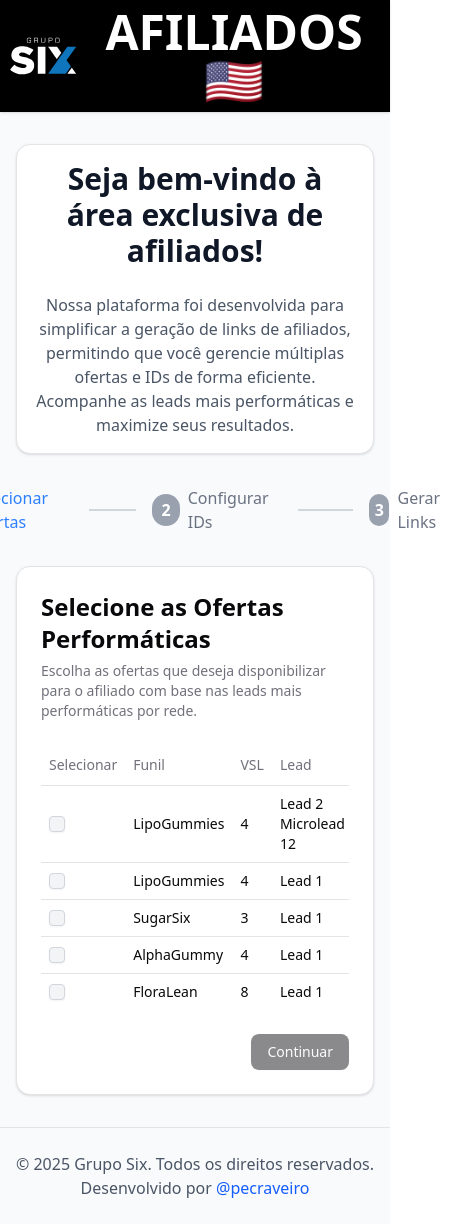
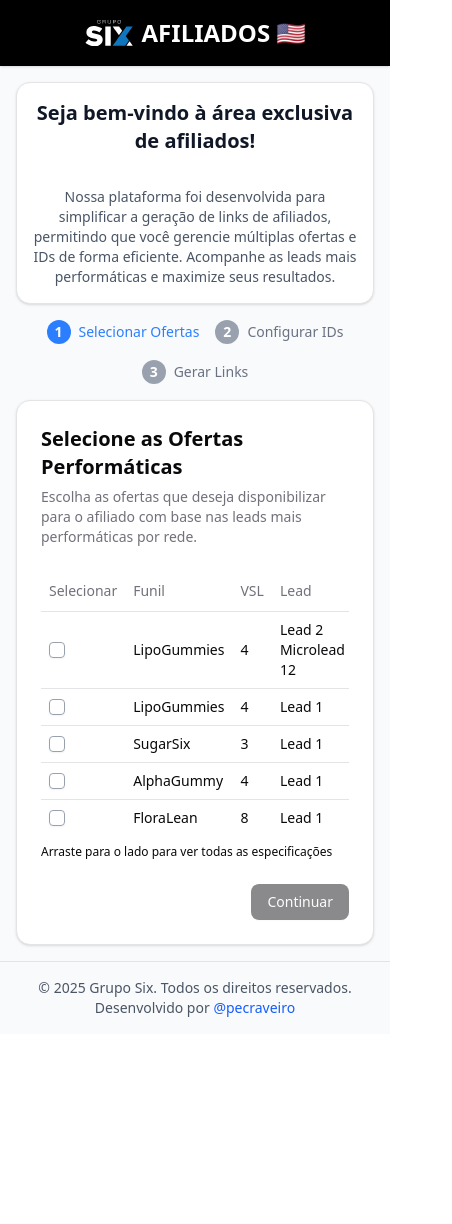
Before and after one commit to ogruposix/affiliates-link-generator, a Next.js app: page / in a window 390 px wide. Shown: the whole page, 452 px wide, since content can reach past the window. After the commit the page ends 1034 px from the top, so only its background shows below. Built offline with nearby package versions, Linux system fonts and the light colour scheme.

Commit message:
feat: Add responsive design and mobile-friendly layout improvements

```diff
--- a/app/page.tsx
+++ b/app/page.tsx
@@ -41,39 +41,37 @@
   const steps = ["Selecionar Ofertas", "Configurar IDs", "Gerar Links"];
 
   return (
-    <div className="w-full max-w-4xl mx-auto m-8">
-      <div className="flex justify-center items-center">
+    <div className="w-full max-w-4xl mx-auto my-4 md:my-8 px-4">
+      <div className="flex flex-wrap md:flex-nowrap justify-center items-center gap-4 md:gap-0">
         {steps.map((step, index) => (
           <div key={index} className="flex items-center">
             <div
               className={`
-              w-8 h-8 rounded-full flex items-center justify-center
-              ${
-                currentStage > index + 1
+              w-6 h-6 md:w-8 md:h-8 rounded-full flex items-center justify-center
+              ${currentStage > index + 1
                   ? "bg-green-500"
                   : currentStage === index + 1
-                  ? "bg-blue-500"
-                  : "bg-gray-400"
-              }
-              text-white font-bold
+                    ? "bg-blue-500"
+                    : "bg-gray-400"
+                }
+              text-white text-sm md:text-base font-bold
             `}
             >
               {index + 1}
             </div>
             <span
               className={`
-              ml-2
-              ${
-                currentStage === index + 1
+              ml-2 text-sm md:text-base
+              ${currentStage === index + 1
                   ? "text-blue-500 font-medium"
                   : "text-gray-500"
-              }
+                }
             `}
             >
               {step}
             </span>
             {index < steps.length - 1 && (
-              <div className="mx-4 h-[2px] w-16 bg-gray-300" />
+              <div className="mx-2 md:mx-4 h-[2px] w-8 md:w-16 bg-gray-300 hidden md:block" />
             )}
           </div>
         ))}
@@ -204,24 +202,24 @@
         return (
           <Card className="max-w-4xl mx-auto">
             <CardHeader>
-              <h2 className="text-2xl font-bold">
+              <h2 className="text-xl md:text-2xl font-bold">
                 Selecione as Ofertas Performáticas
               </h2>
-              <CardDescription>
+              <CardDescription className="text-sm md:text-base">
                 Escolha as ofertas que deseja disponibilizar para o afiliado com
                 base nas leads mais performáticas por rede.
               </CardDescription>
             </CardHeader>
-            <CardContent>
+            <CardContent className="overflow-x-auto">
               <Table>
                 <TableHeader>
                   <TableRow>
                     <TableHead className="w-[50px]">Selecionar</TableHead>
                     <TableHead>Funil</TableHead>
-                    <TableHead>VSL</TableHead>
-                    <TableHead>Lead</TableHead>
+                    <TableHead className="">VSL</TableHead>
+                    <TableHead className="">Lead</TableHead>
                     <TableHead>Rede</TableHead>
-                    <TableHead>Última Atualização</TableHead>
+                    <TableHead className="">Última Atualização</TableHead>
                   </TableRow>
                 </TableHeader>
                 <TableBody>
@@ -229,7 +227,7 @@
                     <TableRow key={oferta.id}>
                       <TableCell>
                         <Checkbox
-                          className="w-4 h-4 text-blue-600 bg-gray-100 border-gray-300 focus:ring-blue-500 dark:focus:ring-blue-600 dark:ring-offset-gray-700 dark:focus:ring-offset-gray-700 focus:ring-2 dark:bg-gray-600 dark:border-gray-500"
+                          className="w-4 h-4 border-gray-400"
                           checked={ofertasSelecionadas.includes(oferta.id)}
                           onCheckedChange={() => handleOfertaSelect(oferta.id)}
                         />
@@ -237,10 +235,10 @@
                       <TableCell className="font-medium">
                         {oferta.funil}
                       </TableCell>
-                      <TableCell>{oferta.vsl}</TableCell>
-                      <TableCell>{oferta.lead}</TableCell>
+                      <TableCell className="">{oferta.vsl}</TableCell>
+                      <TableCell className="">{oferta.lead}</TableCell>
                       <TableCell>{oferta.rede}</TableCell>
-                      <TableCell>
+                      <TableCell className="">
                         {new Date(oferta.ultimaAtualizacao).toLocaleDateString(
                           "pt-BR"
                         )}
@@ -249,6 +247,7 @@
                   ))}
                 </TableBody>
               </Table>
+              <p className="text-xs md:hidden mt-2">Arraste para o lado para ver todas as especificações</p>
             </CardContent>
             <CardFooter className="flex justify-end">
               <Button
@@ -267,18 +266,18 @@
         return (
           <Card className="max-w-2xl mx-auto">
             <CardHeader>
-              <CardTitle className="text-2xl font-bold">
+              <CardTitle className="text-xl md:text-2xl font-bold">
                 Configure os IDs de Afiliado
               </CardTitle>
-              <CardDescription>
+              <CardDescription className="text-sm md:text-base">
                 Digite o ID de afiliado específico para cada funil selecionado.
               </CardDescription>
             </CardHeader>
             <CardContent>
-              <form onSubmit={handleSubmitAfids} className="space-y-6">
+              <form onSubmit={handleSubmitAfids} className="space-y-4 md:space-y-6">
                 {funilsSelecionados.map((funil) => (
                   <div key={funil} className="space-y-2">
-                    <label className="font-medium">
+                    <label className="text-sm md:text-base font-medium">
                       ID de Afiliado para {funil}:
                     </label>
                     <Input
@@ -313,30 +312,28 @@
         return (
           <Card className="max-w-2xl mx-auto">
             <CardHeader>
-              <CardTitle className="text-2xl font-bold">
+              <CardTitle className="text-xl md:text-2xl font-bold">
                 Links Gerados
               </CardTitle>
-              <CardDescription>
+              <CardDescription className="text-sm md:text-base">
                 Seus links de afiliado para as ofertas selecionadas
               </CardDescription>
             </CardHeader>
-            <CardContent className="space-y-6">
+            <CardContent className="space-y-4 md:space-y-6">
               {ofertasSelecionadasDetalhes.map((oferta) => (
                 <div key={oferta.id} className="space-y-2">
-                  <div className="font-bold">
-                    {oferta.funil} - VSL {oferta.vsl} - {oferta.lead} (
-                    {oferta.rede})
+                  <div className="text-sm md:text-base font-bold">
+                    {oferta.funil} - VSL {oferta.vsl} - {oferta.lead} ({oferta.rede})
                   </div>
-                  <div className="bg-slate-100 p-4 rounded-md flex items-center justify-between">
-                    <p className="font-medium text-blue-600 break-all mr-2">
+                  <div className="bg-slate-100 p-2 md:p-4 rounded-md flex flex-col md:flex-row items-start md:items-center justify-between gap-2">
+                    <p className="text-sm font-medium text-blue-600 break-all hiv">
                       https://mitolyn.com/?afid={getAfidForFunil(oferta.funil)}
-                      {/* https://mitolyn.com/{oferta.funil.toLowerCase()}/vsl{oferta.vsl}/?lead={oferta.lead}&affiliate={getAfidForFunil(oferta.funil)} */}
                     </p>
                     <Button
                       onClick={() => handleCopyLink(oferta.id)}
                       variant="outline"
                       size="sm"
-                      className="flex-shrink-0"
+                      className="w-full md:w-auto"
                     >
                       {copied && copied == oferta.id ? (
                         <>
@@ -354,12 +351,12 @@
                 </div>
               ))}
             </CardContent>
-            <CardFooter className="flex justify-between">
-              <Button variant="outline" onClick={() => setStage(1)}>
+            <CardFooter className="flex flex-col md:flex-row gap-2 justify-between">
+            <Button variant="outline" onClick={() => setStage(2)} className="w-full md:w-auto">
+                Alterar IDs
+              </Button>
+              <Button variant="outline" onClick={() => setStage(1)} className="w-full md:w-auto">
                 Voltar ao Início
-              </Button>
-              <Button variant="outline" onClick={() => setStage(2)}>
-                Alterar IDs
               </Button>
             </CardFooter>
           </Card>
@@ -373,27 +370,28 @@
   return (
     <div className="min-h-screen bg-slate-50 flex flex-col">
       {/* Header */}
-      <header className="w-full p-2 bg-black shadow-sm">
+      <header className="w-full p-2 md:p-4 bg-black shadow-sm">
         <div className="mx-auto flex justify-center gap-2 text-center items-center">
           <Image
             src="/logo-gruposix.svg"
             alt="Grupo Six Logo"
-            width={70}
-            height={40}
+            width={50}
+            height={30}
+            className="md:w-[70px] md:h-[40px]"
             priority
           />
-          <p className="text-white font-bold text-5xl">AFILIADOS 🇺🇸</p>
+          <p className="text-white font-bold text-2xl md:text-5xl">AFILIADOS 🇺🇸</p>
         </div>
       </header>
 
       {/* Main Content */}
-      <main className="flex-1 container mx-auto py-8 px-4">
+      <main className="flex-1 container mx-auto py-4 md:py-8 px-4">
         {stage === 1 && (
           <Card className="text-center max-w-4xl mx-auto p-4">
-            <h1 className="text-3xl font-bold text-gray-900">
+            <h1 className="text-xl md:text-3xl font-bold text-gray-900">
               Seja bem-vindo à área exclusiva de afiliados!
             </h1>
-            <p className="text-gray-600 mx-auto ">
+            <p className="text-sm md:text-base text-gray-600 mx-auto mt-2">
               Nossa plataforma foi desenvolvida para simplificar a geração de
               links de afiliados, permitindo que você gerencie múltiplas ofertas
               e IDs de forma eficiente. Acompanhe as leads mais performáticas e
@@ -407,9 +405,9 @@
       </main>
 
       {/* Footer */}
-      <footer className="w-full py-6 bg-gray-50 border-t">
-        <div className="max-w-4xl mx-auto text-center text-gray-600">
-          <p>
+      <footer className="w-full py-4 md:py-6 bg-gray-50 border-t">
+        <div className="max-w-4xl mx-auto text-center text-gray-600 px-4">
+          <p className="text-sm md:text-base">
             © 2025 Grupo Six. Todos os direitos reservados. Desenvolvido por{" "}
             <a
               className="text-blue-600 dark:text-blue-500 hover:underline"
```
